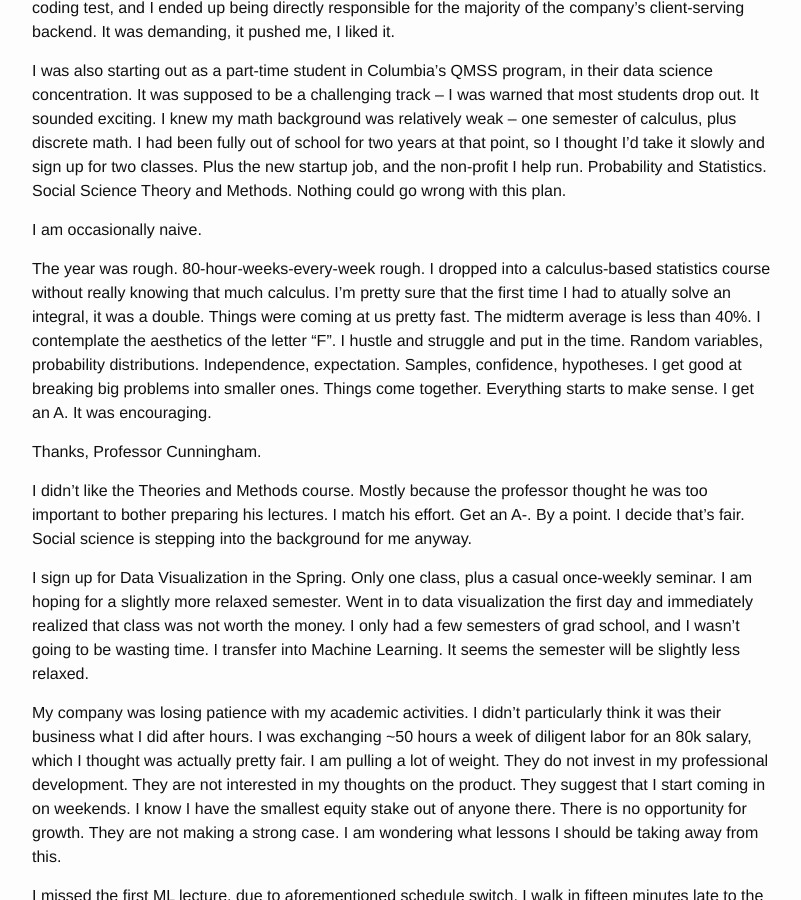
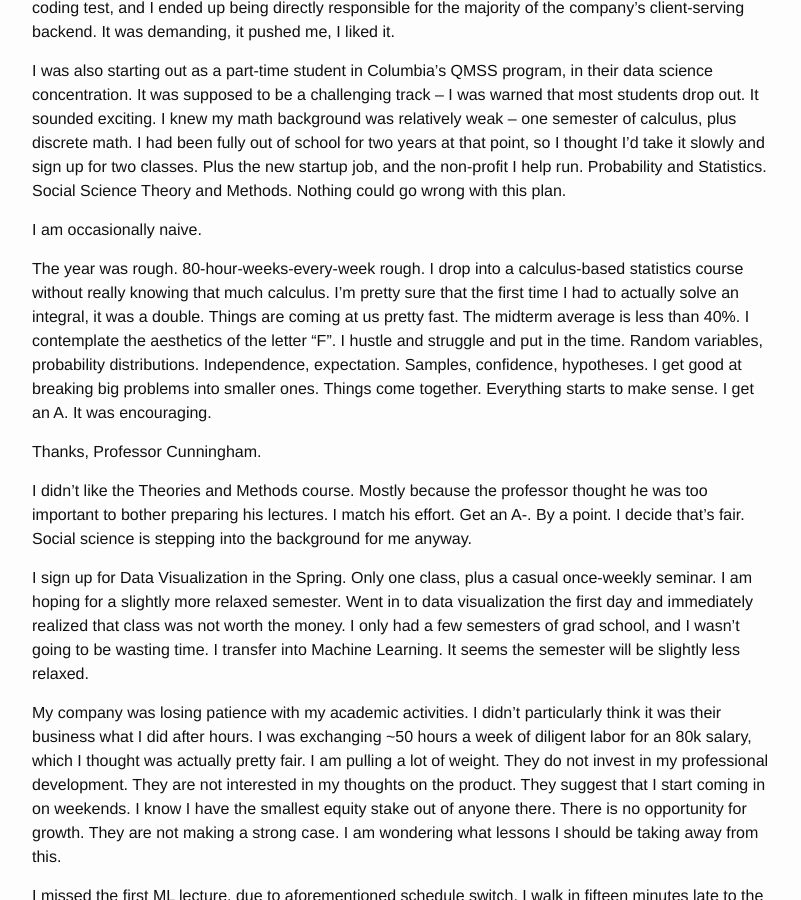
Before and after one commit to kronosapiens/kronosapiens.github.io, a Jekyll site: the page built from _posts/2015-10-25-on-learning-some-math.md, in a window 1280 px wide and 900 px high, scrolled down 315 px. Shown: the whole window, without its empty margins (238-1039 px from the left). Built offline with Jekyll 4.4.1, drawn with Linux system fonts in a browser that asks for light colours; comment, search, counter and statistics services are not loaded.

Commit message:
prose tweaking

```diff
--- a/_posts/2015-10-25-on-learning-some-math.md
+++ b/_posts/2015-10-25-on-learning-some-math.md
@@ -17,7 +17,7 @@
 
 I am occasionally naive.
 
-The year was rough. 80-hour-weeks-every-week rough. I dropped into a calculus-based statistics course without really knowing that much calculus. I'm pretty sure that the first time I had to atually solve an integral, it was a double. Things were coming at us pretty fast. The midterm average is less than 40%. I contemplate the aesthetics of the letter "F". I hustle and struggle and put in the time. Random variables, probability distributions. Independence, expectation. Samples, confidence, hypotheses. I get good at breaking big problems into smaller ones. Things come together. Everything starts to make sense. I get an A. It was encouraging.
+The year was rough. 80-hour-weeks-every-week rough. I drop into a calculus-based statistics course without really knowing that much calculus. I'm pretty sure that the first time I had to actually solve an integral, it was a double. Things are coming at us pretty fast. The midterm average is less than 40%. I contemplate the aesthetics of the letter "F". I hustle and struggle and put in the time. Random variables, probability distributions. Independence, expectation. Samples, confidence, hypotheses. I get good at breaking big problems into smaller ones. Things come together. Everything starts to make sense. I get an A. It was encouraging.
 
 Thanks, Professor Cunningham.
 
```
